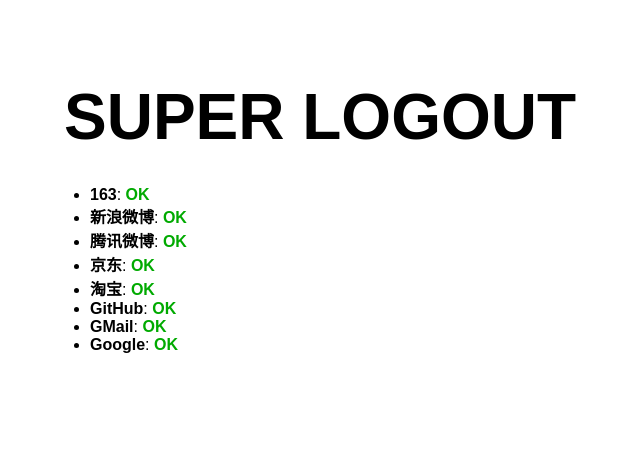
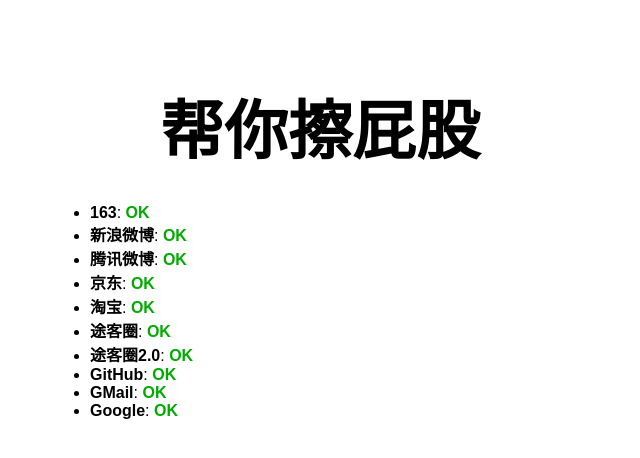
Before and after one commit to tyrchen/cleanmyass, a plain HTML site: page index.html in a window 1280 px wide. Shown: the whole page, without its empty margins (320-960 px from the left). Drawn offline with Linux system fonts and the light colour scheme.

Commit message:
add chinese support and add tukeq.com

```diff
--- a/index.html
+++ b/index.html
@@ -2,7 +2,8 @@
 <!DOCTYPE html>
 <html>
 <head>
-<title>Super Logout</title>
+<meta http-equiv="Content-Type" content="text/html; charset=utf-8">
+<title>帮你擦屁股</title>
 <style>
   body {
     font-family: sans-serif;
@@ -158,6 +159,8 @@
       ["腾讯微博", get("http://t.qq.com/logout.php")],
       ["京东", get("http://passport.360buy.com/new/login.aspx?ltype=logout")],
       ["淘宝", get("http://login.taobao.com/member/logout.jhtml")],
+      ["途客圈", get("http://tukeq.com/user/logout/")],
+      ["途客圈2.0",get("http://new.tukeq.com/accounts/signout/")],
       ["GitHub", get("https://github.com/logout")],
       ["GMail", get("http://mail.google.com/mail/?logout")],
       ["Google", get("https://www.google.com/accounts/Logout")],
@@ -212,7 +215,7 @@
 </script>
 </head>
 <body>
-<h1>SUPER LOGOUT</h1>
+<h1>帮你擦屁股</h1>
 <ul id="sitelist">
 </ul>
 </body>
```
